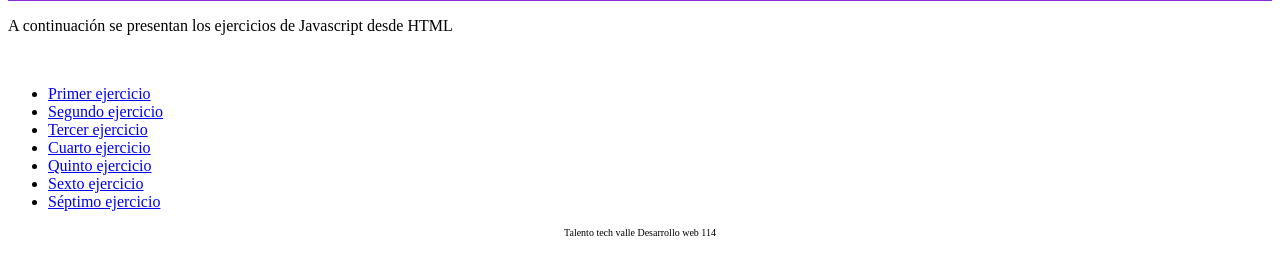
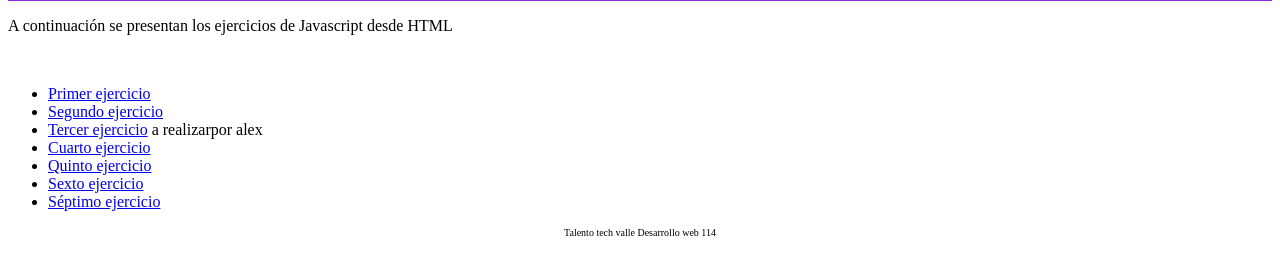
Before and after one commit to Veaqui0/ejJavascript, a plain HTML site: page index.html in a window 1280 px wide. Shown: the part 27-302 px from the top of the page. Drawn offline with Linux system fonts and the light colour scheme.

Commit message:
cambio en la pagina

```diff
--- a/index.html
+++ b/index.html
@@ -22,7 +22,7 @@
         <ul>
             <li><a href="ejercicio1.html">Primer ejercicio</a></li>
             <li><a href="ejercicio2.html">Segundo ejercicio</a></li>
-            <li><a href="ejercicio3.html">Tercer ejercicio</a></li>
+            <li><a href="ejercicio3.html">Tercer ejercicio</a> a realizarpor alex</li>
             <li><a href="ejercicio4.html">Cuarto ejercicio</a></li>
             <li><a href="ejercicio5.html">Quinto ejercicio</a></li>
             <li><a href="ejercicio6.html">Sexto ejercicio</a></li>
```
Also changed, not shown: 1 other file.
